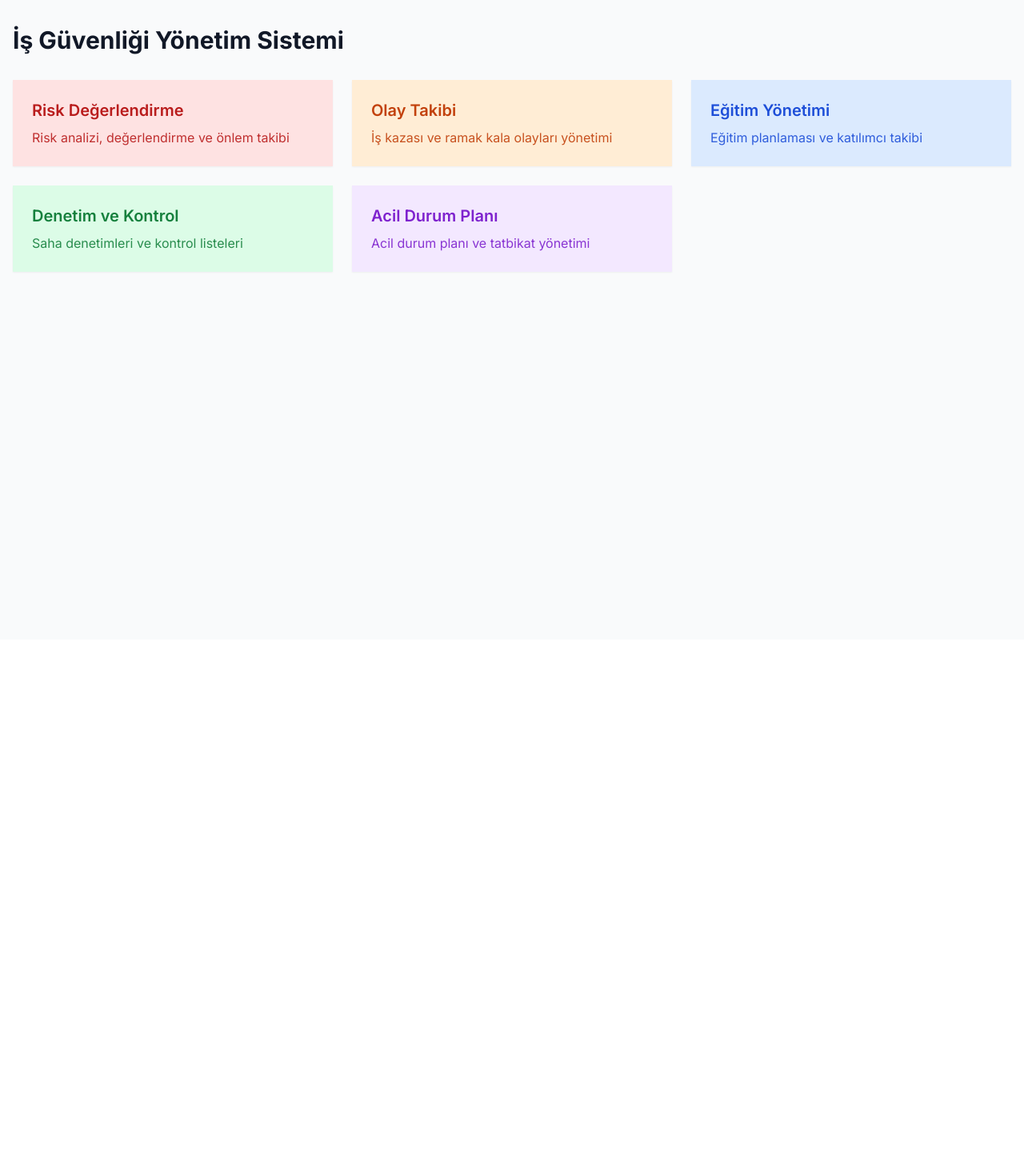
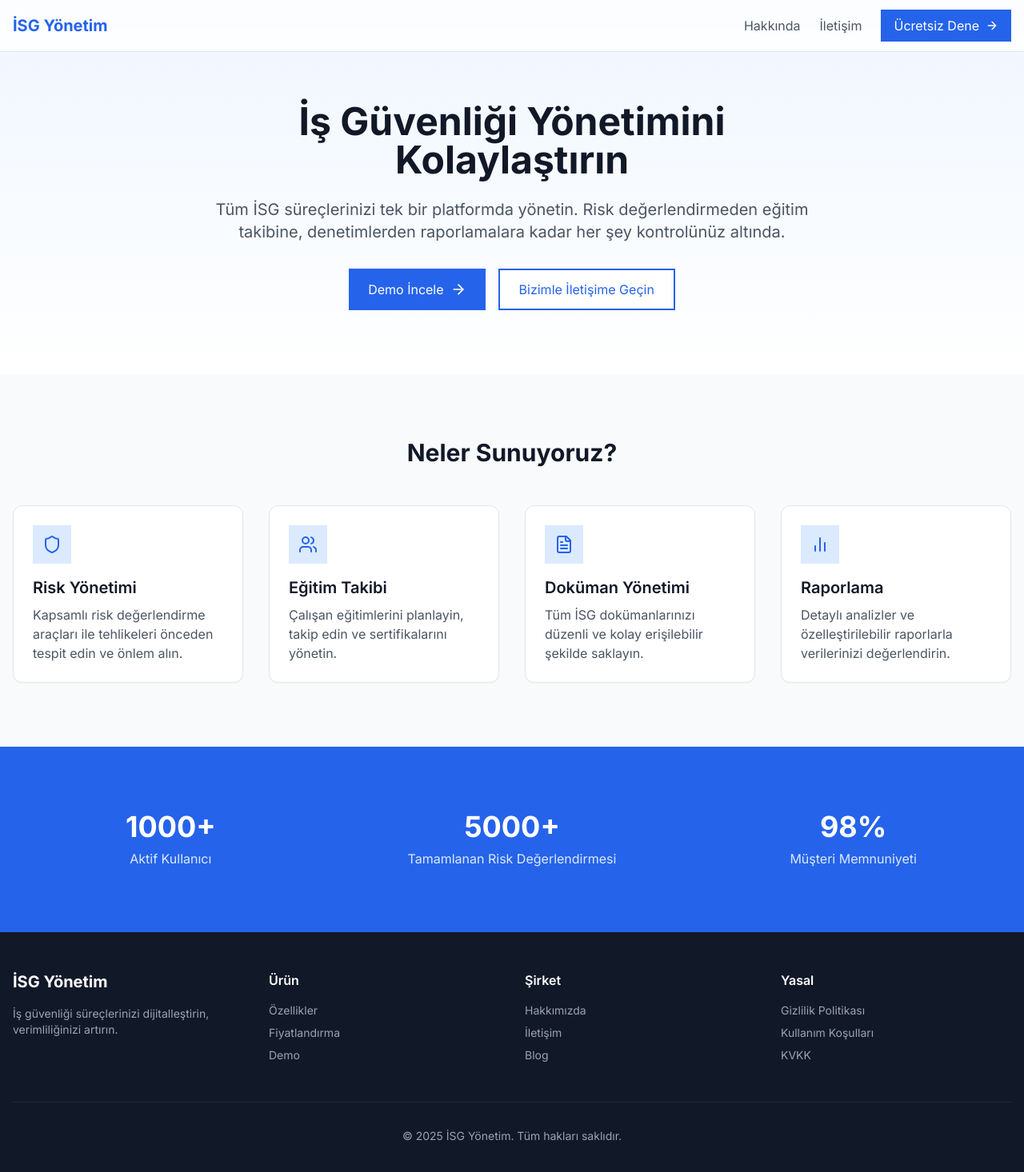
Before and after one commit to imehmetcn/isg, a Next.js app: page / in a window 1280 px wide. Shown: the top 1466 px of the page at 80% size. Before the commit the page ends 800 px from the top, so only its background shows below. Built offline with nearby package versions, Linux system fonts and the light colour scheme.

Commit message:
Add modern landing page design

```diff
--- a/src/app/page.tsx
+++ b/src/app/page.tsx
@@ -1,58 +1,167 @@
-import React from 'react'
-import Link from 'next/link'
+import { ArrowRight, BarChart2, FileText, Shield, Users } from "lucide-react"
+import Link from "next/link"
 
 export default function Home() {
-  const modules = [
-    {
-      title: 'Risk Değerlendirme',
-      description: 'Risk analizi, değerlendirme ve önlem takibi',
-      href: '/risk-assessment',
-      color: 'bg-red-100 text-red-700'
-    },
-    {
-      title: 'Olay Takibi',
-      description: 'İş kazası ve ramak kala olayları yönetimi',
-      href: '/incidents',
-      color: 'bg-orange-100 text-orange-700'
-    },
-    {
-      title: 'Eğitim Yönetimi',
-      description: 'Eğitim planlaması ve katılımcı takibi',
-      href: '/trainings',
-      color: 'bg-blue-100 text-blue-700'
-    },
-    {
-      title: 'Denetim ve Kontrol',
-      description: 'Saha denetimleri ve kontrol listeleri',
-      href: '/inspections',
-      color: 'bg-green-100 text-green-700'
-    },
-    {
-      title: 'Acil Durum Planı',
-      description: 'Acil durum planı ve tatbikat yönetimi',
-      href: '/emergency',
-      color: 'bg-purple-100 text-purple-700'
-    }
-  ]
+  return (
+    <div className="flex flex-col min-h-screen">
+      {/* Navigation */}
+      <nav className="fixed top-0 w-full bg-white/80 backdrop-blur-md z-50 border-b">
+        <div className="container mx-auto px-4 py-3">
+          <div className="flex items-center justify-between">
+            <div className="text-xl font-bold text-blue-600">İSG Yönetim</div>
+            <div className="flex items-center gap-6">
+              <Link href="/about" className="text-gray-600 hover:text-blue-600 transition">Hakkında</Link>
+              <Link href="/contact" className="text-gray-600 hover:text-blue-600 transition">İletişim</Link>
+              <Link
+                href="/register"
+                className="bg-blue-600 text-white px-4 py-2 rounded-lg hover:bg-blue-700 transition flex items-center gap-2"
+              >
+                Ücretsiz Dene
+                <ArrowRight size={16} />
+              </Link>
+            </div>
+          </div>
+        </div>
+      </nav>
 
-  return (
-    <div className="container mx-auto px-4 py-8">
-      <h1 className="text-3xl font-bold text-gray-900 mb-8">
-        İş Güvenliği Yönetim Sistemi
-      </h1>
+      {/* Hero Section */}
+      <section className="pt-32 pb-20 bg-gradient-to-b from-blue-50 to-white">
+        <div className="container mx-auto px-4">
+          <div className="max-w-3xl mx-auto text-center">
+            <h1 className="text-5xl font-bold text-gray-900 mb-6">
+              İş Güvenliği Yönetimini Kolaylaştırın
+            </h1>
+            <p className="text-xl text-gray-600 mb-8">
+              Tüm İSG süreçlerinizi tek bir platformda yönetin. Risk değerlendirmeden eğitim takibine,
+              denetimlerden raporlamalara kadar her şey kontrolünüz altında.
+            </p>
+            <div className="flex gap-4 justify-center">
+              <Link
+                href="/demo"
+                className="bg-blue-600 text-white px-6 py-3 rounded-lg hover:bg-blue-700 transition flex items-center gap-2"
+              >
+                Demo İncele
+                <ArrowRight size={20} />
+              </Link>
+              <Link
+                href="/contact"
+                className="bg-white text-blue-600 border-2 border-blue-600 px-6 py-3 rounded-lg hover:bg-blue-50 transition"
+              >
+                Bizimle İletişime Geçin
+              </Link>
+            </div>
+          </div>
+        </div>
+      </section>
 
-      <div className="grid grid-cols-1 md:grid-cols-2 lg:grid-cols-3 gap-6">
-        {modules.map((module) => (
-          <Link
-            key={module.href}
-            href={module.href}
-            className={`p-6 rounded-lg shadow-sm ${module.color} hover:opacity-90 transition-opacity`}
-          >
-            <h2 className="text-xl font-semibold mb-2">{module.title}</h2>
-            <p className="opacity-90">{module.description}</p>
-          </Link>
-        ))}
-      </div>
+      {/* Features */}
+      <section className="py-20">
+        <div className="container mx-auto px-4">
+          <h2 className="text-3xl font-bold text-center text-gray-900 mb-12">
+            Neler Sunuyoruz?
+          </h2>
+          <div className="grid md:grid-cols-2 lg:grid-cols-4 gap-8">
+            <div className="bg-white p-6 rounded-xl shadow-sm border hover:shadow-md transition">
+              <div className="w-12 h-12 bg-blue-100 rounded-lg flex items-center justify-center mb-4">
+                <Shield className="text-blue-600" />
+              </div>
+              <h3 className="text-xl font-semibold text-gray-900 mb-2">Risk Yönetimi</h3>
+              <p className="text-gray-600">
+                Kapsamlı risk değerlendirme araçları ile tehlikeleri önceden tespit edin ve önlem alın.
+              </p>
+            </div>
+            <div className="bg-white p-6 rounded-xl shadow-sm border hover:shadow-md transition">
+              <div className="w-12 h-12 bg-blue-100 rounded-lg flex items-center justify-center mb-4">
+                <Users className="text-blue-600" />
+              </div>
+              <h3 className="text-xl font-semibold text-gray-900 mb-2">Eğitim Takibi</h3>
+              <p className="text-gray-600">
+                Çalışan eğitimlerini planlayin, takip edin ve sertifikalarını yönetin.
+              </p>
+            </div>
+            <div className="bg-white p-6 rounded-xl shadow-sm border hover:shadow-md transition">
+              <div className="w-12 h-12 bg-blue-100 rounded-lg flex items-center justify-center mb-4">
+                <FileText className="text-blue-600" />
+              </div>
+              <h3 className="text-xl font-semibold text-gray-900 mb-2">Doküman Yönetimi</h3>
+              <p className="text-gray-600">
+                Tüm İSG dokümanlarınızı düzenli ve kolay erişilebilir şekilde saklayın.
+              </p>
+            </div>
+            <div className="bg-white p-6 rounded-xl shadow-sm border hover:shadow-md transition">
+              <div className="w-12 h-12 bg-blue-100 rounded-lg flex items-center justify-center mb-4">
+                <BarChart2 className="text-blue-600" />
+              </div>
+              <h3 className="text-xl font-semibold text-gray-900 mb-2">Raporlama</h3>
+              <p className="text-gray-600">
+                Detaylı analizler ve özelleştirilebilir raporlarla verilerinizi değerlendirin.
+              </p>
+            </div>
+          </div>
+        </div>
+      </section>
+
+      {/* Stats */}
+      <section className="py-20 bg-blue-600 text-white">
+        <div className="container mx-auto px-4">
+          <div className="grid md:grid-cols-3 gap-8 text-center">
+            <div>
+              <div className="text-4xl font-bold mb-2">1000+</div>
+              <div className="text-blue-100">Aktif Kullanıcı</div>
+            </div>
+            <div>
+              <div className="text-4xl font-bold mb-2">5000+</div>
+              <div className="text-blue-100">Tamamlanan Risk Değerlendirmesi</div>
+            </div>
+            <div>
+              <div className="text-4xl font-bold mb-2">98%</div>
+              <div className="text-blue-100">Müşteri Memnuniyeti</div>
+            </div>
+          </div>
+        </div>
+      </section>
+
+      {/* Footer */}
+      <footer className="bg-gray-900 text-gray-400 py-12">
+        <div className="container mx-auto px-4">
+          <div className="grid md:grid-cols-4 gap-8">
+            <div>
+              <div className="text-xl font-bold text-white mb-4">İSG Yönetim</div>
+              <p className="text-sm">
+                İş güvenliği süreçlerinizi dijitalleştirin,
+                verimliliğinizi artırın.
+              </p>
+            </div>
+            <div>
+              <div className="font-semibold text-white mb-4">Ürün</div>
+              <ul className="space-y-2 text-sm">
+                <li><Link href="/features" className="hover:text-white transition">Özellikler</Link></li>
+                <li><Link href="/pricing" className="hover:text-white transition">Fiyatlandırma</Link></li>
+                <li><Link href="/demo" className="hover:text-white transition">Demo</Link></li>
+              </ul>
+            </div>
+            <div>
+              <div className="font-semibold text-white mb-4">Şirket</div>
+              <ul className="space-y-2 text-sm">
+                <li><Link href="/about" className="hover:text-white transition">Hakkımızda</Link></li>
+                <li><Link href="/contact" className="hover:text-white transition">İletişim</Link></li>
+                <li><Link href="/blog" className="hover:text-white transition">Blog</Link></li>
+              </ul>
+            </div>
+            <div>
+              <div className="font-semibold text-white mb-4">Yasal</div>
+              <ul className="space-y-2 text-sm">
+                <li><Link href="/privacy" className="hover:text-white transition">Gizlilik Politikası</Link></li>
+                <li><Link href="/terms" className="hover:text-white transition">Kullanım Koşulları</Link></li>
+                <li><Link href="/gdpr" className="hover:text-white transition">KVKK</Link></li>
+              </ul>
+            </div>
+          </div>
+          <div className="border-t border-gray-800 mt-12 pt-8 text-sm text-center">
+            © {new Date().getFullYear()} İSG Yönetim. Tüm hakları saklıdır.
+          </div>
+        </div>
+      </footer>
     </div>
   )
 }
```
